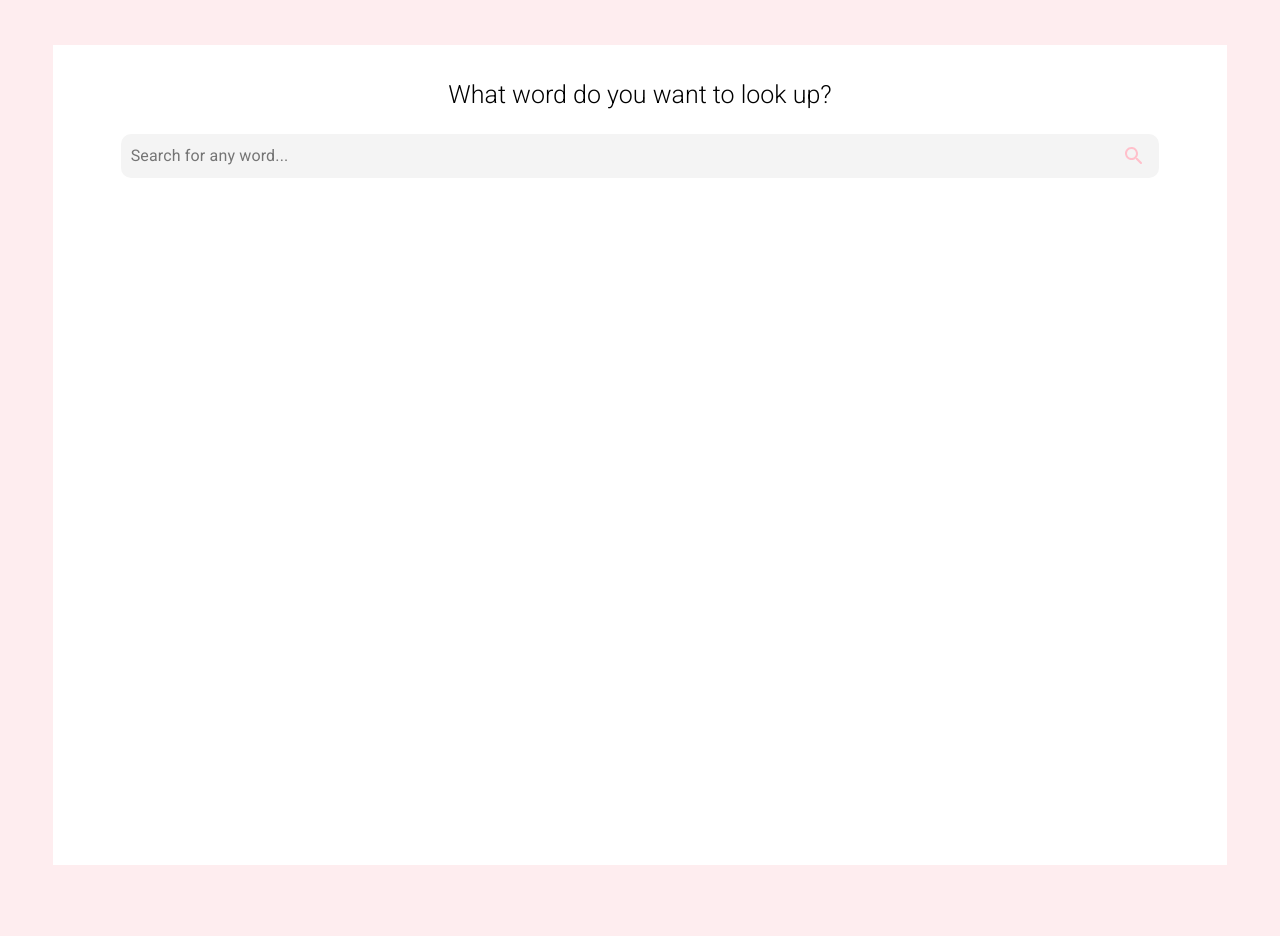
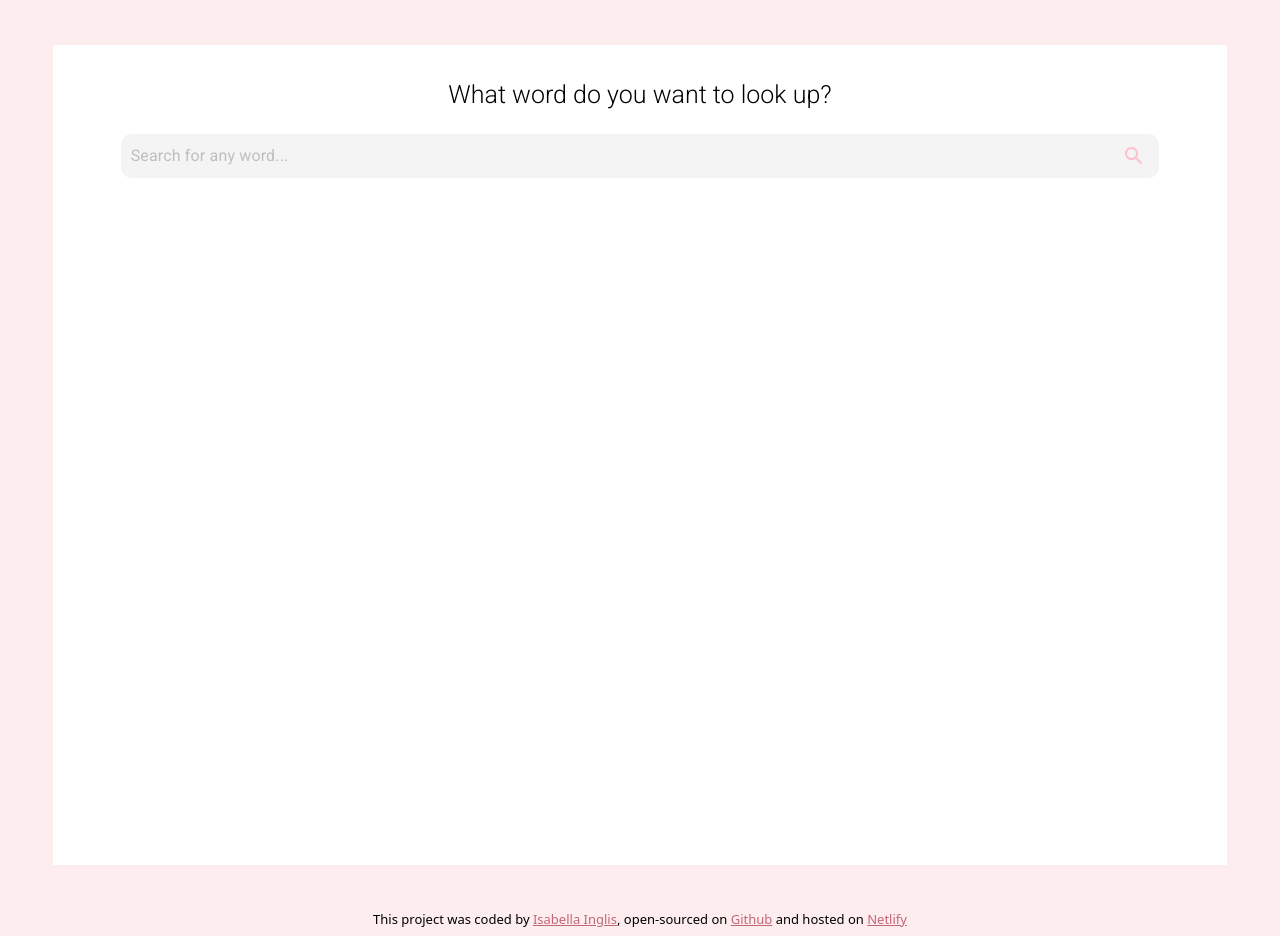
Before and after one commit to IsabellaInglis/dictionary-app, a React (Create React App) app: page / in a window 1280 px wide. Before the commit the page ends 910 px from the top, so only its background shows below. Built offline with nearby package versions, Linux system fonts and the light colour scheme.

Commit message:
Added search functionality

```diff
--- a/src/App.css
+++ b/src/App.css
@@ -19,3 +19,11 @@ h2 {
   font-weight: 300;
   margin-top: 25px;
 }
+
+footer {
+  font-size: 13px;
+}
+
+footer a {
+  color: rgb(193, 102, 116);
+}
--- a/src/App.js
+++ b/src/App.js
@@ -1,13 +1,21 @@
 import "./App.css";
-import Search from "./Search";
+import Dictionary from "./Dictionary";
 
 function App() {
   return (
     <div className="App">
       <div className="mainContainer">
         <h2>What word do you want to look up?</h2>
-        <Search />
+        <Dictionary />
       </div>
+      <footer>
+        This project was coded by{" "}
+        <a href="https://github.com/IsabellaInglis">Isabella Inglis</a>,
+        open-sourced on{" "}
+        <a href="https://github.com/IsabellaInglis/dictionary-app">Github</a>{" "}
+        and hosted on{" "}
+        <a href="https://dictionary-search-react-app.netlify.app/">Netlify</a>
+      </footer>
     </div>
   );
 }
--- a/src/Search.css
+++ b/src/Dictionary.css
@@ -6,7 +6,7 @@
   width: 100%;
 }
 
-.input {
+.search-bar {
   padding: 6px 10px;
   border-radius: 10px;
   width: 100%;
--- a/src/Search.js
+++ b/src/Dictionary.js
@@ -1,20 +1,29 @@
 import { SearchRounded } from "@mui/icons-material";
 import { IconButton, Input } from "@mui/material";
-import React from "react";
-import "./Search.css";
+import React, { useState } from "react";
+import "./Dictionary.css";
 
-export default function Search() {
+export default function Dictionary() {
+  const [keyword, setKeyword] = useState("");
+
+  function Search(event) {
+    event.preventDefault();
+    console.log(keyword);
+  }
+
   return (
     <div className="search-container">
       <div style={{ height: "80%", width: "90%" }}>
         <Input
-          className="input"
+          className="search-bar"
           disableUnderline
-          value={"Search for any word..."}
+          placeholder={"Search for any word..."}
+          value={keyword}
+          onChange={(event) => setKeyword(event.target.value)}
           endAdornment={
             <IconButton
-              label="Outlined"
               style={{ color: "pink", height: "30px", width: "30px" }}
+              onClick={Search}
             >
               <SearchRounded />
             </IconButton>
```
Also changed, not shown: src/index.js (+6 -6 lines).
